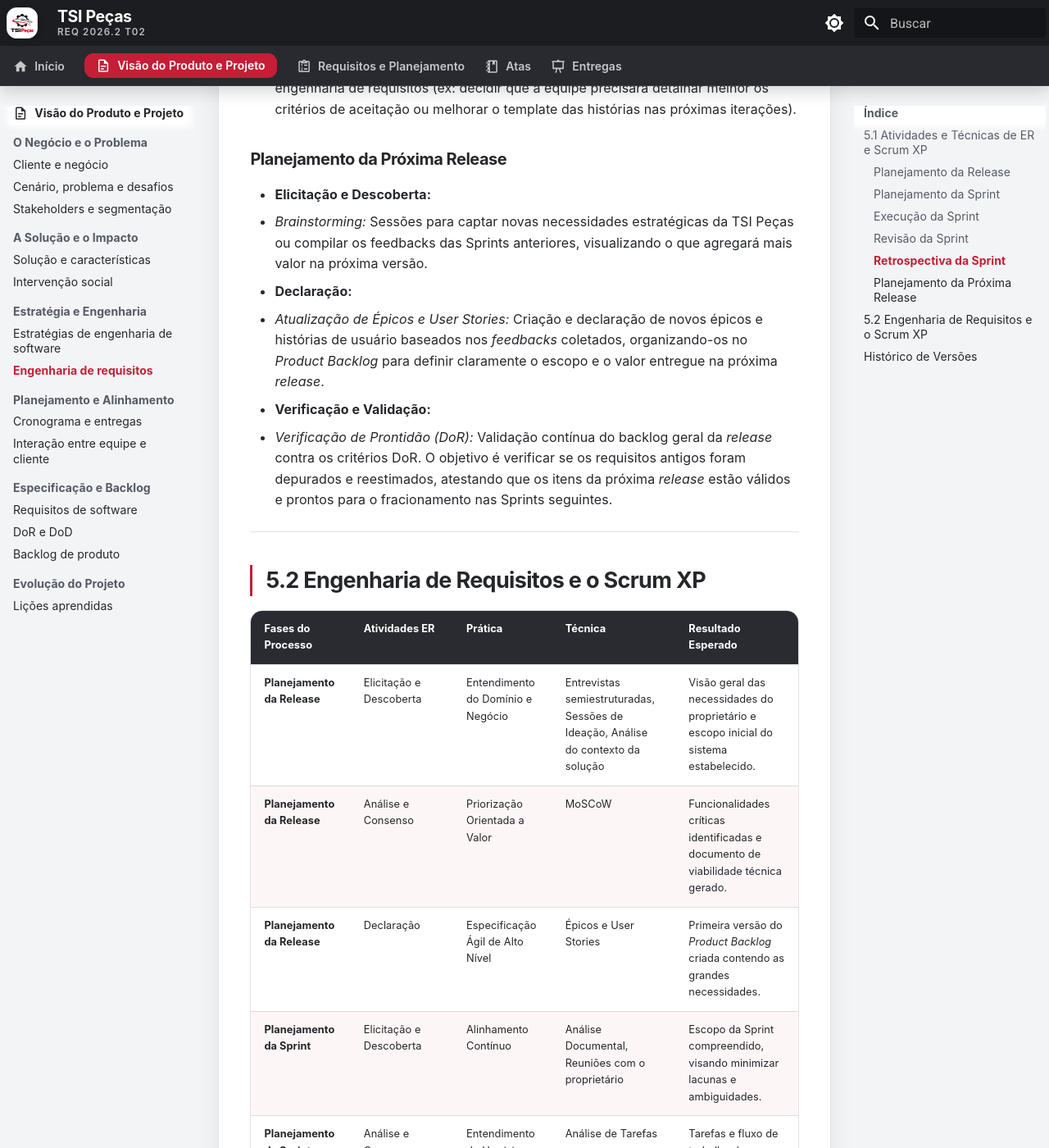
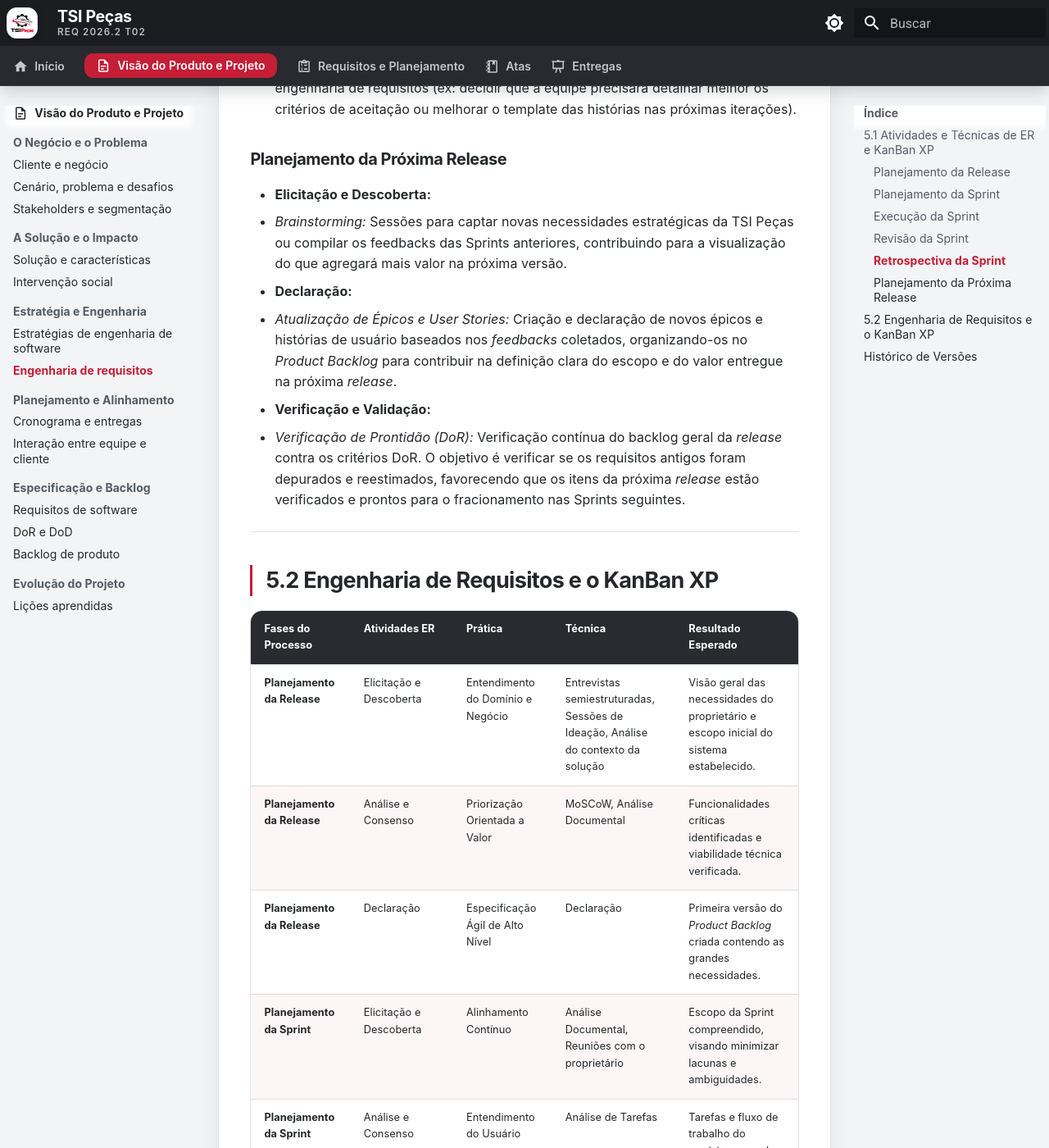
Before and after one commit to mdsreq-fga-unb/REQ-202562-T02-TSI-AutoPecas, an MkDocs documentation site: the page built from docs/visao-produto/engenharia-de-requisitos.md, in a window 1280 px wide and 1400 px high, scrolled down 2844 px. Shown: the whole window at 82% size. Built offline with MkDocs 1.6.1 and Material for MkDocs 9.7.7, drawn with Linux system fonts in a browser that asks for light colours; comment, search, counter and statistics services are not loaded; some of the changed text lies outside the part shown.

Commit message:
Ajusta novamente itens que possuem erros apartir de feedback da monitora

```diff
--- a/docs/visao-produto/engenharia-de-requisitos.md
+++ b/docs/visao-produto/engenharia-de-requisitos.md
@@ -1,6 +1,6 @@
 # 5 Engenharia de Requisitos
 
-## 5.1 Atividades e Técnicas de ER e Scrum XP
+## 5.1 Atividades e Técnicas de ER e KanBan XP
 
 ### Planejamento da Release
 
@@ -10,15 +10,15 @@
   * *Análise do contexto da solução:* Investigação do domínio da aplicação e do ambiente em que o sistema operará, visando entender as regras de negócio e os valores fundamentais para o cliente.
 * **Análise e Consenso:**
   * *MoSCoW:* Técnica que auxilia na separação das funcionalidades de acordo com as prioridades mais críticas para a TSI Peças, classificando-as em *Must have*, *Should have*, *Could have* e *Won’t have*.
-  * *Estudo de Viabilidade:* Avaliação preliminar realizada em conjunto com a modelagem de negócio para compreender as restrições de orçamento, recursos e prazo. Seu resultado deve ser documentado, contribuindo para que o escopo seja realizável.
+  * *Estudo de Viabilidade:* Avaliação preliminar realizada por meio de análise de documentos em conjunto com o MoSCoW para compreender as restrições de orçamento, recursos e prazo, contribuindo para que o escopo seja realizável utilizando.
 * **Declaração:**
   * *Artefatos de Declaração (Épicos e User Stories):* Elaboração dos requisitos em alto nível (Épicos) que capturam as grandes necessidades do sistema. A partir deles, são declaradas as User Stories iniciais, descrevendo o valor entregue ao usuário de forma simples, compondo a primeira versão do *Product Backlog*.
 
 ### Planejamento da Sprint
 
 * **Elicitação e Descoberta:**
-  * *Análise Documental:* Revisão de documentos existentes da empresa, como planilhas atuais e relatórios de vendas, para identificar pontos que necessitam de melhoria e que direcionarão o foco da sprint.
-  * *Reuniões facilitadas com o proprietário:* Reuniões visando organizar ideias, resolver ambiguidades e alinhar entendimentos antes do início do desenvolvimento, visando minimizar as lacunas no escopo da iteração.
+  * *Análise Documental:* Revisão de documentos existentes da empresa, como planilhas atuais e relatórios de vendas, favorecendo a identificação de pontos que necessitam de melhoria e que direcionarão o foco da sprint.
+  * *Reuniões facilitadas com o proprietário:* Reuniões visando organizar ideias, resolver ambiguidades e alinhar entendimentos antes do início do desenvolvimento, favorecendo minimizar as lacunas no escopo da iteração.
 * **Análise e Consenso:**
   * *Análise de Tarefas:* Análise detalhada das tarefas que o usuário executa no dia a dia da empresa para atingir seus objetivos, visando compreender do fluxo de trabalho e das regras do negócio.
 * **Declaração:**
@@ -29,7 +29,7 @@
   * *Verificação de Prontidão (DoR):* Verificação prévia das histórias e regras de negócio antes do desenvolvimento, contribuindo para que os critérios de aceitação estejam prontos.
 * **Organização e Atualização:**
   * *Prática de Refinamento do Backlog:* Atividade contínua e colaborativa na qual a equipe utiliza técnicas para discutir, detalhar, estimar e priorizar os itens do backlog, favorecendo um entendimento unificado antes do planejamento da iteração.
-  * *Decomposição e Detalhamento de Requisitos:* Técnica analítica em que requisitos maiores são fatiados em histórias menores, facilitando a atualização constante do quadro de trabalho e a entrega de valor.
+  * *Decomposição e Detalhamento de Requisitos:* Técnica analítica em que requisitos maiores são fatiados em histórias menores, favorecendo a atualização constante do quadro de trabalho e a entrega de valor.
 
 ### Execução da Sprint
 
@@ -54,35 +54,35 @@
 ### Planejamento da Próxima Release
 
 * **Elicitação e Descoberta:**
-  * *Brainstorming:* Sessões para captar novas necessidades estratégicas da TSI Peças ou compilar os feedbacks das Sprints anteriores, visualizando o que agregará mais valor na próxima versão.
+  * *Brainstorming:* Sessões para captar novas necessidades estratégicas da TSI Peças ou compilar os feedbacks das Sprints anteriores, contribuindo para a visualização do que agregará mais valor na próxima versão.
 * **Declaração:**
-  * *Atualização de Épicos e User Stories:* Criação e declaração de novos épicos e histórias de usuário baseados nos *feedbacks* coletados, organizando-os no *Product Backlog* para definir claramente o escopo e o valor entregue na próxima *release*.
+  * *Atualização de Épicos e User Stories:* Criação e declaração de novos épicos e histórias de usuário baseados nos *feedbacks* coletados, organizando-os no *Product Backlog* para contribuir na definição clara do escopo e do valor entregue na próxima *release*.
 * **Verificação e Validação:**
-  * *Verificação de Prontidão (DoR):* Validação contínua do backlog geral da *release* contra os critérios DoR. O objetivo é verificar se os requisitos antigos foram depurados e reestimados, atestando que os itens da próxima *release* estão válidos e prontos para o fracionamento nas Sprints seguintes.
+  * *Verificação de Prontidão (DoR):* Verificação contínua do backlog geral da *release* contra os critérios DoR. O objetivo é verificar se os requisitos antigos foram depurados e reestimados, favorecendo que os itens da próxima *release* estão verificados e prontos para o fracionamento nas Sprints seguintes.
 
 ---
 
-## 5.2 Engenharia de Requisitos e o Scrum XP
+## 5.2 Engenharia de Requisitos e o KanBan XP
 
 | Fases do Processo | Atividades ER | Prática | Técnica | Resultado Esperado |
 | :--- | :--- | :--- | :--- | :--- |
 | **Planejamento da Release** | Elicitação e Descoberta | Entendimento do Domínio e Negócio | Entrevistas semiestruturadas, Sessões de Ideação, Análise do contexto da solução | Visão geral das necessidades do proprietário e escopo inicial do sistema estabelecido. |
-| **Planejamento da Release** | Análise e Consenso | Priorização Orientada a Valor | MoSCoW | Funcionalidades críticas identificadas e documento de viabilidade técnica gerado. |
-| **Planejamento da Release** | Declaração | Especificação Ágil de Alto Nível | Épicos e User Stories | Primeira versão do *Product Backlog* criada contendo as grandes necessidades. |
+| **Planejamento da Release** | Análise e Consenso | Priorização Orientada a Valor | MoSCoW, Análise Documental | Funcionalidades críticas identificadas e viabilidade técnica verificada. |
+| **Planejamento da Release** | Declaração | Especificação Ágil de Alto Nível | Declaração | Primeira versão do *Product Backlog* criada contendo as grandes necessidades. |
 | **Planejamento da Sprint** | Elicitação e Descoberta | Alinhamento Contínuo | Análise Documental, Reuniões com o proprietário | Escopo da Sprint compreendido, visando minimizar lacunas e ambiguidades. |
 | **Planejamento da Sprint** | Análise e Consenso | Entendimento do Usuário | Análise de Tarefas | Tarefas e fluxo de trabalho do usuário mapeados e compreendidos. |
-| **Planejamento da Sprint** | Declaração | Especificação Detalhada | User Stories e Critérios | Histórias detalhadas e critérios definidos como referência para V&V. |
+| **Planejamento da Sprint** | Declaração | Especificação Detalhada | Detalhamento e Análise das Histórias | Épicos e Histórias de Usuário |
 | **Planejamento da Sprint** | Representação | Produção de Artefatos Visuais | Prototipação Rápida | Wireframes ou protótipos produzidos para validar fluxos visualmente. |
 | **Planejamento da Sprint** | Verificação e Validação | Verificação Prévia | Verificação de Prontidão (DoR) | Histórias e regras verificadas antes do desenvolvimento. |
 | **Planejamento da Sprint** | Organização e Atualização | Gestão e Detalhamento | Refinamento e Decomposição | Histórias detalhadas, priorizadas e fatiadas para a Sprint. |
 | **Execução da Sprint** | Verificação | Verificação Interna | Revisão por Checklists | Funcionalidades verificadas internamente. |
-| **Execução da Sprint** | Verificação | Propriedades do Backlog | Propriedades DEEP | *Backlog* verificado para atestar as características DEEP. |
+| **Execução da Sprint** | Verificação | Propriedades do Backlog | Verificação contínua do backlog | *Backlog* verificado para atestar as características DEEP. |
 | **Revisão da Sprint** | Validação Externa | Homologação com o Proprietário | Demonstração e Validação com Cliente | Incremento de software validado externamente pelo proprietário. |
 | **Revisão da Sprint** | Declaração | Atualização de Escopo | Declaração de requisitos | Novos requisitos formalizados para o *backlog*. |
 | **Retrospectiva da Sprint** | Análise e Consenso | Avaliação de Processos de ER | Análise de Causa Raiz | Falhas de comunicação identificadas para melhoria. |
 | **Planej. da Próxima Release** | Elicitação e Descoberta | Planejamento Evolutivo | Brainstorming | Novas necessidades e adaptações captadas para a próxima versão do sistema. |
 | **Planej. da Próxima Release** | Declaração | Especificação Ágil | Atualização de Épicos e User Stories | Novos épicos e histórias formalizados e alocados para a próxima versão. |
-| **Planej. da Próxima Release** | Verificação e Validação | Validação de Prontidão | Verificação de Prontidão (DoR) | Backlog validado contra os critérios DoR assegurando prontidão para a próxima fase. |
+| **Planej. da Próxima Release** | Verificação e Validação | Validação de Prontidão | Verificação de Prontidão (DoR) | Backlog validado contra os critérios DoR favorecendo a prontidão para a próxima fase. |
 
 ---
 
@@ -92,5 +92,6 @@
 | :---: | :---: | :--- | :--- |
 | 1.0 | 04/09/2026 | Iniciação do documento | [Thiago Gomes](https://github.com/thgomxs) |
 | 2.0 | 04/09/2026 | Preenchimento tópico 5 e revisão textual | [Rodrigo Barbosa](https://github.com/RodrigoCBarbosa) |
-| 3.0 | 20/09/2026 | Revisão pós feedback do professor e monitor | [Rodrigo Barbosa](https://github.com/RodrigoCBarbosa) |
-| 4.0 | 11/10/2026 | Correção pós analise do monitor | [Rodrigo Barbosa](https://github.com/RodrigoCBarbosa) |
+| 3.0 | 20/09/2026 | Revisão após feedback do professor e monitor | [Rodrigo Barbosa](https://github.com/RodrigoCBarbosa) |
+| 4.0 | 11/10/2026 | Correção após analise do monitor | [Rodrigo Barbosa](https://github.com/RodrigoCBarbosa) |
+| 4.1 | 12/10/2026 | Correção após analise do monitor | [Rodrigo Barbosa](https://github.com/RodrigoCBarbosa) |
```
